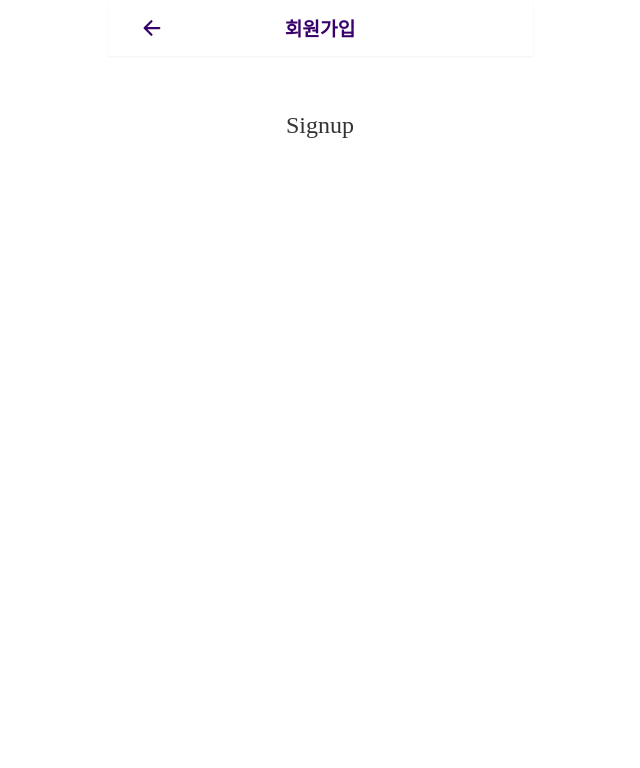
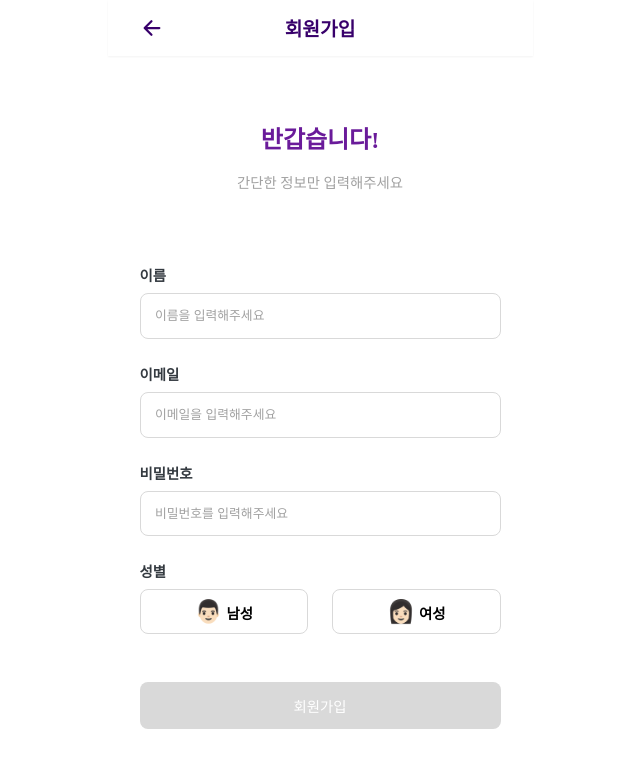
Before and after one commit to nyewon/A-dinger, a React (Vite) app: page /signup in a window 1280 px wide. Shown: the top 768 px of the page, without its empty margins (320-960 px from the left). Built offline with nearby package versions, Linux system fonts and the light colour scheme.

Commit message:
:sparkles:[feat]: 회원가입 UI 구현

```diff
--- /dev/null
+++ b/src/components/GenderButton.tsx
@@ -0,0 +1,45 @@
+import styled from 'styled-components';
+
+interface GenderButtonProps {
+  selected: boolean;
+  color: 'pink' | 'blue';
+  label: string;
+  emoji: string;
+  onClick: () => void;
+}
+
+const GenderButton = ({
+  selected,
+  color,
+  label,
+  emoji,
+  onClick,
+}: GenderButtonProps) => {
+  return (
+    <StyledButton selected={selected} color={color} onClick={onClick}>
+      <span style={{ fontSize: '1.4rem' }}>{emoji}</span> {label}
+    </StyledButton>
+  );
+};
+
+export default GenderButton;
+
+const StyledButton = styled.button<{
+  selected: boolean;
+  color: 'pink' | 'blue';
+}>`
+  width: 100%;
+  padding: 0.5rem 0;
+  border-radius: 0.5rem;
+  border: 1px solid
+    ${({ selected, color }) =>
+      selected ? (color === 'pink' ? '#D9529C' : '#0C59F2') : '#d9d9d9'};
+  background-color: ${({ selected, color }) =>
+    selected ? (color === 'pink' ? '#FDD8F4' : '#DBEAFE') : '#fff'};
+  color: #000;
+  font-weight: 600;
+  font-size: 0.9rem;
+  gap: 0.5rem;
+  transition: all 0.2s ease;
+  cursor: pointer;
+`;
--- a/src/components/index.ts
+++ b/src/components/index.ts
@@ -2,3 +2,4 @@
 export { default as RoleSelector } from './RoleSelector';
 export { default as CheckItem } from './CheckItem';
 export { default as RoleCard } from './RoleCard';
+export { default as GenderButton } from './GenderButton';
--- a/src/pages/init/Signup.tsx
+++ b/src/pages/init/Signup.tsx
@@ -1,12 +1,115 @@
+import { useLocation, useNavigate } from 'react-router-dom';
+import { useState } from 'react';
 import styled from 'styled-components';
-import { BackHeader, ContentContainer } from '@components/common/index';
+import {
+  BackHeader,
+  ContentContainer,
+  Button,
+  Input,
+} from '@components/common/index';
+import { GenderButton } from '@components/index';
 
 const Signup = () => {
+  const navigate = useNavigate();
+  const location = useLocation();
+  const role = location.state?.role || 'patient';
+
+  const [name, setName] = useState('');
+  const [email, setEmail] = useState('');
+  const [password, setPassword] = useState('');
+  const [gender, setGender] = useState<'male' | 'female' | null>(null);
+  const [patientCode, setPatientCode] = useState('');
+
+  const isFormValid =
+    name.trim() !== '' &&
+    email.trim() !== '' &&
+    password.trim() !== '' &&
+    gender !== null &&
+    (role === 'guardian' ? patientCode.trim() !== '' : true);
+
+  const handleSignup = () => {
+    if (!isFormValid) return;
+    console.log({
+      name,
+      email,
+      password,
+      gender,
+      role,
+      patientCode,
+    });
+    navigate('/');
+  };
+
   return (
     <Container>
       <BackHeader title="회원가입" />
-      <ContentContainer>
-        <Text>Signup</Text>
+      <ContentContainer navMargin={false}>
+        <Title>반갑습니다!</Title>
+        <Subtitle>간단한 정보만 입력해주세요</Subtitle>
+
+        <Form>
+          <Label>이름</Label>
+          <Input
+            type="default"
+            placeholder="이름을 입력해주세요"
+            value={name}
+            inputType="text"
+            onChange={e => setName(e.target.value)}
+          />
+          <Label>이메일</Label>
+          <Input
+            type="default"
+            placeholder="이메일을 입력해주세요"
+            value={email}
+            inputType="text"
+            onChange={e => setEmail(e.target.value)}
+          />
+          <Label>비밀번호</Label>
+          <Input
+            type="default"
+            placeholder="비밀번호를 입력해주세요"
+            value={password}
+            inputType="password"
+            onChange={e => setPassword(e.target.value)}
+          />
+          <Label>성별</Label>
+          <GenderContainer>
+            <GenderButton
+              selected={gender === 'male'}
+              color="blue"
+              label="남성"
+              emoji="👨🏻"
+              onClick={() => setGender('male')}
+            />
+            <GenderButton
+              selected={gender === 'female'}
+              color="pink"
+              label="여성"
+              emoji="👩🏻"
+              onClick={() => setGender('female')}
+            />
+          </GenderContainer>
+
+          {role === 'guardian' && (
+            <div>
+              <Label>환자 코드</Label>
+              <Input
+                type="default"
+                placeholder="환자 코드를 입력해주세요"
+                value={patientCode}
+                inputType="text"
+                onChange={e => setPatientCode(e.target.value)}
+              />
+            </div>
+          )}
+        </Form>
+        <Button
+          type="main"
+          buttonText="회원가입"
+          isDisabled={!isFormValid}
+          bgColor={isFormValid ? '#6a1b9a' : '#d9d9d9'}
+          onClick={handleSignup}
+        />
       </ContentContainer>
     </Container>
   );
@@ -20,7 +123,38 @@ const Container = styled.div`
   width: 100%;
 `;
 
-const Text = styled.p`
-  font-size: 24px;
-  color: #333;
+const Title = styled.h2`
+  font-size: 1.5rem;
+  font-weight: bold;
+  color: #6a1b9a;
+  text-align: center;
+  margin: 2rem 0 0 0;
 `;
+
+const Subtitle = styled.p`
+  font-size: 0.9rem;
+  color: #a1a1a1;
+  text-align: center;
+  margin: 0;
+`;
+
+const Form = styled.div`
+  display: flex;
+  flex-direction: column;
+  width: 100%;
+  margin: 2rem 0;
+`;
+
+const Label = styled.p`
+  font-size: 0.9rem;
+  color: #343a40;
+  font-weight: bold;
+  margin: 1.5rem 0 0.5rem 0;
+`;
+
+const GenderContainer = styled.div`
+  display: flex;
+  width: 100%;
+  justify-content: center;
+  gap: 1.5rem;
+`;
```
